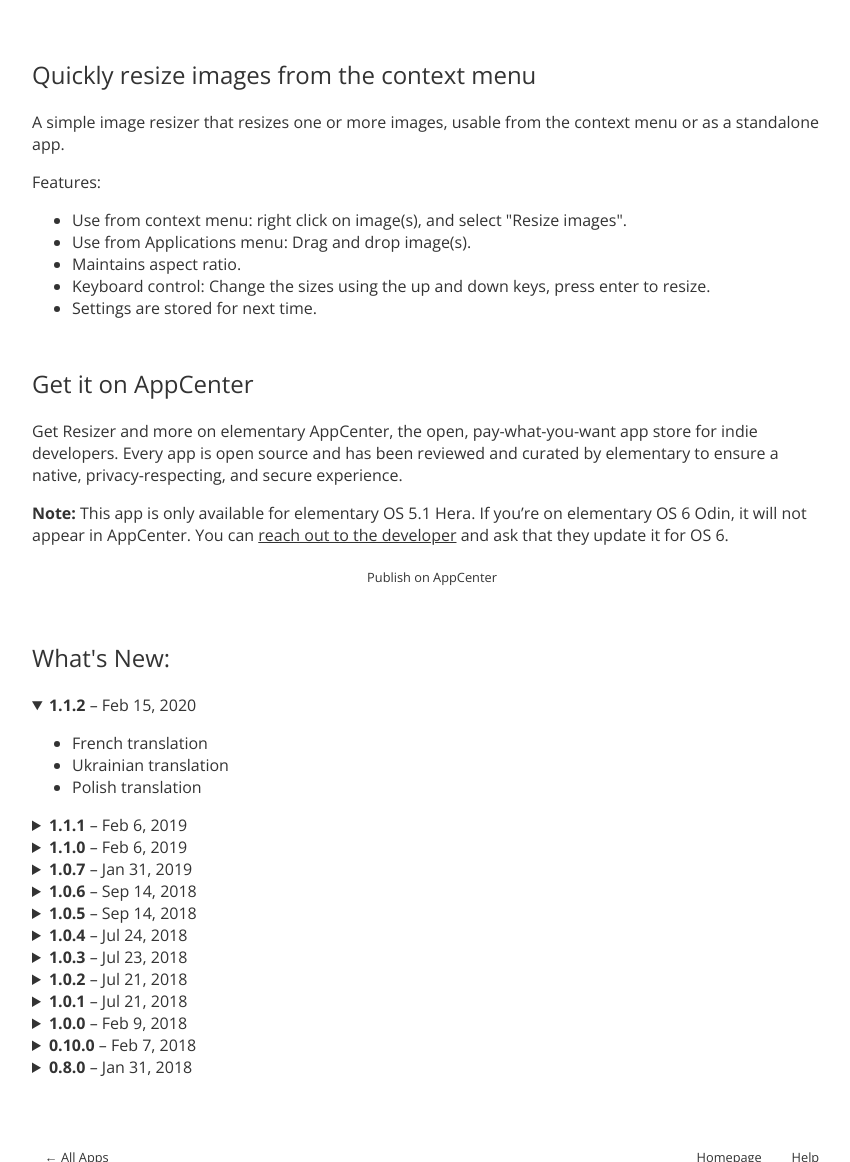
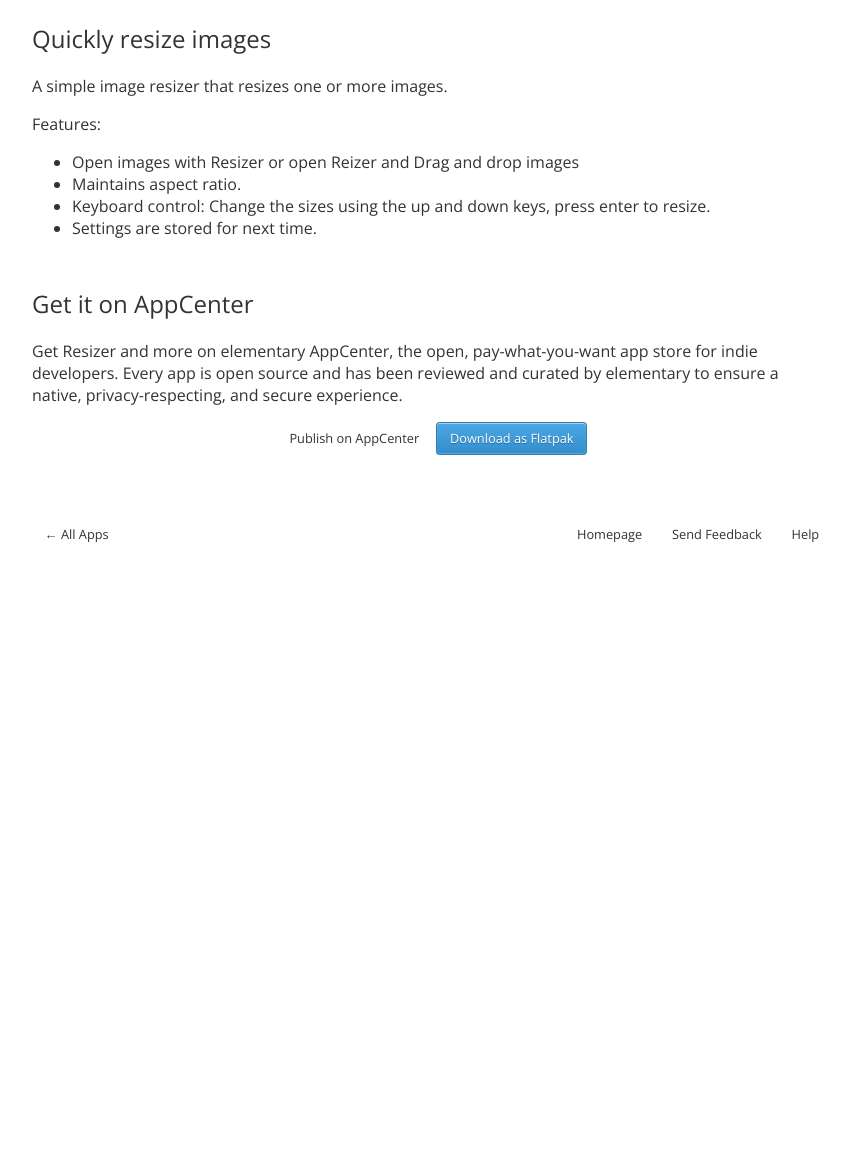
Before and after one commit to elementary/appcenter-web, a Jekyll site: the page built from _apps/com.github.peteruithoven.resizer.md, in a window 1280 px wide and 1400 px high, scrolled down 216 px. Shown: the part 238-1400 px from the top of the window, without its empty margins (208-1058 px from the left). Built offline with Jekyll 4.4.1, drawn with Linux system fonts in a browser that asks for light colours; nearby versions of some CDN libraries; after the commit the page ends 1019 px from its top, so only the background shows below that.

Commit message:
Automatic update of data

```diff
--- a/_apps/com.github.peteruithoven.resizer.md
+++ b/_apps/com.github.peteruithoven.resizer.md
@@ -1,175 +1,31 @@
 ---
 app_id: com.github.peteruithoven.resizer
 title: "Resizer"
-summary: "Quickly resize images from the context menu"
+summary: "Quickly resize images"
 developer: "Peter Uithoven"
 homepage: https://github.com/peteruithoven/resizer
 help_page: https://github.com/peteruithoven/resizer/issues
-bugtracker: false
-dist: hera
+bugtracker: https://github.com/peteruithoven/resizer/issues
+dist: flatpak
 screenshots:
-  - https://appstream.elementary.io/appcenter/media/bionic/com/github/peteruithoven.resizer/093C7E3C3D0457147C41C5585DB91526/screenshots/image-1_orig.png
-  - https://appstream.elementary.io/appcenter/media/bionic/com/github/peteruithoven.resizer/093C7E3C3D0457147C41C5585DB91526/screenshots/image-2_orig.png
-  - https://appstream.elementary.io/appcenter/media/bionic/com/github/peteruithoven.resizer/093C7E3C3D0457147C41C5585DB91526/screenshots/image-3_orig.png
-  - https://appstream.elementary.io/appcenter/media/bionic/com/github/peteruithoven.resizer/093C7E3C3D0457147C41C5585DB91526/screenshots/image-4_orig.png
-  - https://appstream.elementary.io/appcenter/media/bionic/com/github/peteruithoven.resizer/093C7E3C3D0457147C41C5585DB91526/screenshots/image-5_orig.png
+  - https://raw.githubusercontent.com/peteruithoven/resizer/master/screenshot-6-image.png
 icons:
-  "64": https://appstream.elementary.io/appcenter/media/bionic/com/github/peteruithoven.resizer/093C7E3C3D0457147C41C5585DB91526/icons/64x64/com.github.peteruithoven.resizer_com.github.peteruithoven.resizer.png
-  "128": https://appstream.elementary.io/appcenter/media/bionic/com/github/peteruithoven.resizer/093C7E3C3D0457147C41C5585DB91526/icons/128x128/com.github.peteruithoven.resizer_com.github.peteruithoven.resizer.png
-  "64@2": https://appstream.elementary.io/appcenter/media/bionic/com/github/peteruithoven.resizer/093C7E3C3D0457147C41C5585DB91526/icons/64x64@2/com.github.peteruithoven.resizer_com.github.peteruithoven.resizer.png
+  '64': https://flatpak.elementary.io/repo/appstream/x86_64/icons/64x64/com.github.peteruithoven.resizer.png
+  '128': https://flatpak.elementary.io/repo/appstream/x86_64/icons/128x128/com.github.peteruithoven.resizer.png
 color:
   primary: "#60caee"
   primary-text: "#ffffff"
 price: false
 releases:
-- version: 1.1.2
-  unix-timestamp: 1581724800
-  description: |-
-    <ul>
 
-      <li>French translation</li>
-
-      <li>Ukrainian translation</li>
-
-      <li>Polish translation</li>
-
-    </ul>
-- version: 1.1.1
-  unix-timestamp: 1549411200
-  description: |-
-    <ul>
-
-      <li>Never upscale images</li>
-
-      <li>Added info box</li>
-
-    </ul>
-- version: 1.1.0
-  unix-timestamp: 1549411200
-  description: |-
-    <ul>
-
-      <li>Never upscale images</li>
-
-      <li>Added info box</li>
-
-    </ul>
-- version: 1.0.7
-  unix-timestamp: 1548892800
-  description: |-
-    <ul>
-
-      <li>Improved Lithuanian translation (Thanks @welaq)</li>
-
-      <li>Added French translation (Thanks @NathanBnm)</li>
-
-      <li>Added more app categories</li>
-
-    </ul>
-- version: 1.0.6
-  unix-timestamp: 1536883200
-  description: |-
-    <ul>
-
-      <li>Improved page transition</li>
-
-      <li>Added clearer finished state</li>
-
-      <li>Republishing for Juno</li>
-
-    </ul>
-- version: 1.0.5
-  unix-timestamp: 1536883200
-  description: |-
-    <ul>
-
-      <li>Improved page transition</li>
-
-      <li>Added clearer finished state</li>
-
-    </ul>
-- version: 1.0.4
-  unix-timestamp: 1532390400
-  description: |-
-    <ul>
-
-      <li>Lithuanian translation (Thanks welaq)</li>
-
-      <li>Fixed issue where files with a . in their path couldn&apos;t be resized (Thanks inhji)</li>
-
-      <li>Release for Loki</li>
-
-    </ul>
-- version: 1.0.3
-  unix-timestamp: 1532304000
-  description: |-
-    <ul>
-
-      <li>Lithuanian translation (Thanks welaq)</li>
-
-      <li>Fixed issue where files with a . in their path couldn&apos;t be resized (Thanks inhji)</li>
-
-      <li>More appdata file fixes</li>
-
-    </ul>
-- version: 1.0.2
-  unix-timestamp: 1532131200
-  description: |-
-    <ul>
-
-      <li>Lithuanian translation (Thanks welaq)</li>
-
-      <li>Fixed issue where files with a . in their path couldn&apos;t be resized (Thanks inhji)</li>
-
-      <li>Appdata file fixes</li>
-
-    </ul>
-- version: 1.0.1
-  unix-timestamp: 1532131200
-  description: |-
-    <ul>
-
-      <li>Lithuanian translation (Thanks welaq)</li>
-
-      <li>Fixed issue where files with a . in their path couldn&apos;t be resized (Thanks inhji)</li>
-
-    </ul>
-- version: 1.0.0
-  unix-timestamp: 1518134400
-  description: |-
-    <ul>
-
-      <li>Improved icon thanks to TraumaD</li>
-
-      <li>Clarified that it resizes within size using labels</li>
-
-    </ul>
-- version: 0.10.0
-  unix-timestamp: 1517961600
-  description: |-
-    <ul>
-
-      <li>Progress indication</li>
-
-      <li>Proper error messages</li>
-
-      <li>Switched to GPL-3.0</li>
-
-    </ul>
-- version: 0.8.0
-  unix-timestamp: 1517356800
-  description: |-
-    <p>Initial release</p>
-redirect_from:
-  - /com.github.peteruithoven.resizer.desktop/
+redirect_from: /com.github.peteruithoven.resizer.desktop/
 ---
 
-<p>A simple image resizer that resizes one or more images, usable from the context menu or as a standalone app.</p>
+<p>A simple image resizer that resizes one or more images.</p>
 <p>Features:</p>
 <ul>
-  <li>Use from context menu: right click on image(s), and select &quot;Resize images&quot;.</li>
-  <li>Use from Applications menu: Drag and drop image(s).</li>
-  <li>Maintains aspect ratio.</li>
-  <li>Keyboard control: Change the sizes using the up and down keys, press enter to resize.</li>
-  <li>Settings are stored for next time.</li>
+<li>Open images with Resizer or open Reizer and Drag and drop images</li>
+<li>Maintains aspect ratio.</li>
+<li>Keyboard control: Change the sizes using the up and down keys, press enter to resize.</li>
+<li>Settings are stored for next time.</li>
 </ul>
```
